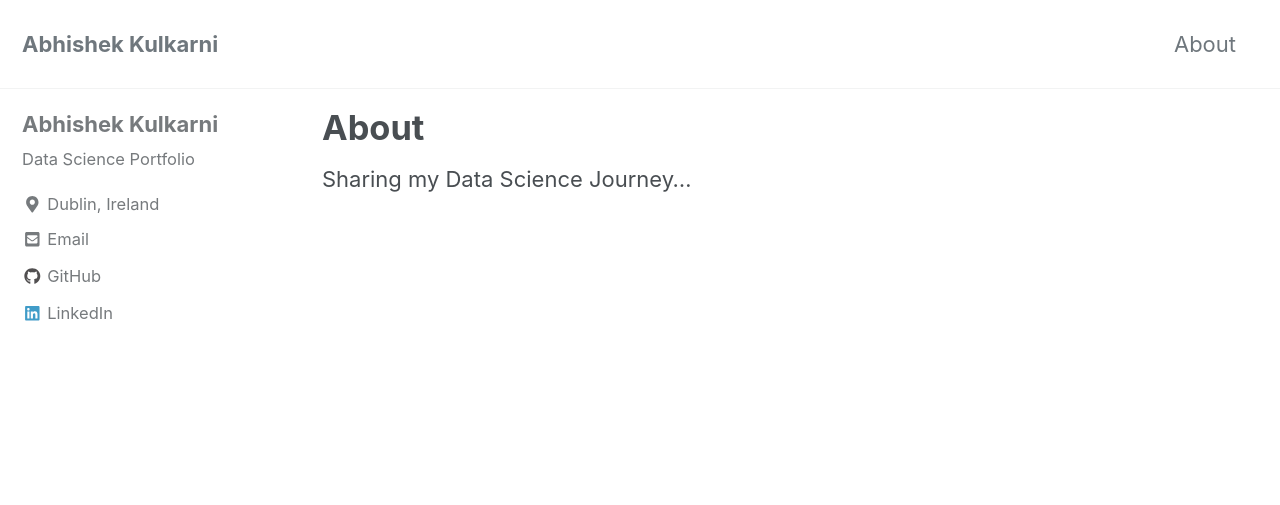
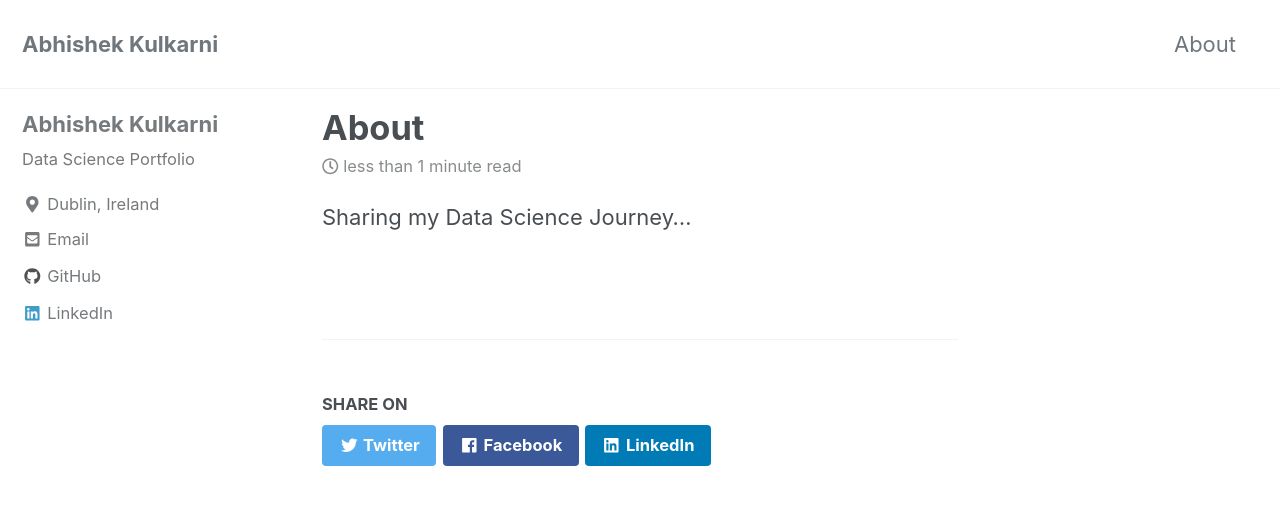
Before and after one commit to abhishek7kulkarni/abhishek7kulkarni.github.io, a Jekyll site: the page built from _pages/about.md, in a window 1280 px wide and 900 px high. Shown: the top 505 px of the window. Built offline with Jekyll 4.4.1, drawn with Linux system fonts in a browser that asks for light colours; cached includes are drawn as plain includes; some of the changed lines change nothing that is shown.

Commit message:
pages configuration

```diff
--- a/_config.yml
+++ b/_config.yml
@@ -304,3 +304,7 @@ defaults:
     values:
       layout: single
       author_profile: true
+      read_time: true
+      comments: # true
+      share: true
+      related: true
```
